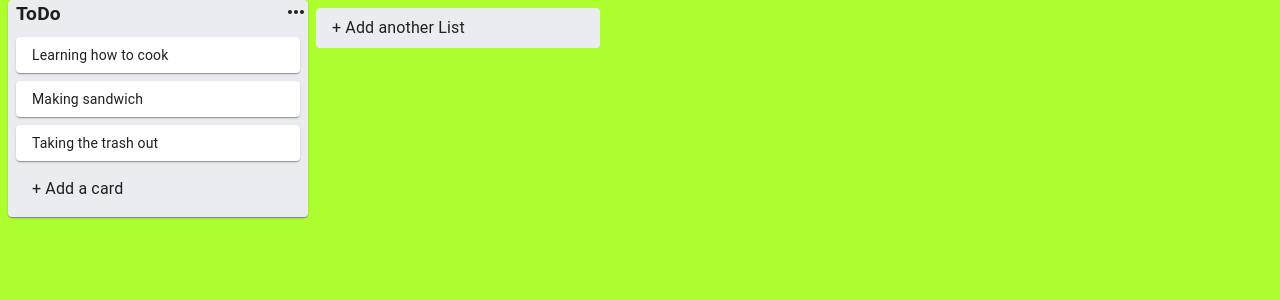
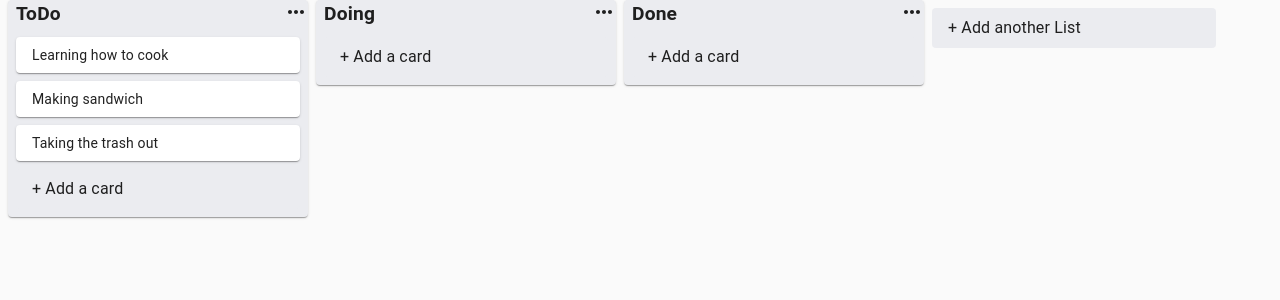
Before and after one commit to KateSeo0826/ks_trello, a React (Create React App) app: page / in a window 1280 px wide. Shown: the top 300 px of the page. Built offline with nearby package versions, Linux system fonts and the light colour scheme.

Commit message:
drag and drop list

```diff
--- a/src/App.js
+++ b/src/App.js
@@ -1,25 +1,27 @@
 import React, { useState } from 'react';
-import {v4 as uuid} from 'uuid';
+import { v4 as uuid } from 'uuid';
 import InputContainer from './components/Input/InputContainer';
 import List from './components/List/List';
 import store from './Utils/store';
 import StoreApi from './Utils/storeApi'
 import { makeStyles } from '@material-ui/core/styles';
-import { DragDropContext } from 'react-beautiful-dnd';
-import { SentimentSatisfied } from '@material-ui/icons';
+import { DragDropContext, Droppable } from 'react-beautiful-dnd';
 
-const useStyle = makeStyles((theme)=> ({
+const useStyle = makeStyles((theme) => ({
   root: {
+    minHeight: '100vh',
+    background: 'greenyellow',
+    width: '100%',
+    overflowY: 'auto'
+  },
+  listContainer: {
     display: 'flex',
-    height: '100vh',
-    background: 'greenyellow',
-    overflowY:'auto'
   },
 }));
 export default function App() {
   const [data, setData] = useState(store);
   const classes = useStyle();
-  const addMoreCard = (title, listId) =>{
+  const addMoreCard = (title, listId) => {
     const newCardId = uuid();
     const newCard = {
       id: newCardId,
@@ -42,7 +44,7 @@
   const addMoreList = (title) => {
     const newListId = uuid();
     const newList = {
-      id:newListId,
+      id: newListId,
       title,
       cards: [],
     };
@@ -50,17 +52,17 @@
       listIds: [...data.listIds, newListId],
       lists: {
         ...data.lists,
-        [newListId]:newList,
-      }
+        [newListId]: newList,
+      },
     };
     setData(newState);
   };
-  const updateListTitle = (title, listId) =>{
-     const list =  data.lists[listId];
+  const updateListTitle = (title, listId) => {
+    const list = data.lists[listId];
     list.title = title;
     const newState = {
       ...data,
-      lists:{
+      lists: {
         ...data.lists,
         [listId]: list,
       },
@@ -68,39 +70,68 @@
     setData(newState);
   }
   const onDragEnd = (result) => {
-    const {destination, source, draggableId } = result;
-    console.log("destination", destination, 'source', source, draggableId);
-    if(!destination){
+    const { destination, source, draggableId, type } = result;
+    console.log('destination', destination, 'source', source, draggableId);
+    if (!destination) {
+      return;
+    }
+
+    if (type === 'list') {
+      const newListIds = data.listIds;
+      newListIds.splice(source.index, 1);
+      newListIds.splice(destination.index, 0, draggableId);
       return;
     }
     const sourceList = data.lists[source.droppableId];
     const destinationList = data.lists[destination.droppableId];
-    const draggingCard = sourceList.cards.filter((card) => card.is === draggableId)[0];
+    const draggingCard = sourceList.cards.filter((card) => card.id === draggableId)[0];
 
-    if(source.droppableId === destination.droppableId){
+    if (source.droppableId === destination.droppableId) {
       sourceList.cards.splice(source.index, 1)
       destinationList.cards.splice(destination.index, 0, draggingCard);
       const newState = {
         ...data,
-        lists:{
+        lists: {
           ...data.lists,
           [sourceList.id]: destinationList,
         },
       };
+      setData(newState);
+    } else {
+      sourceList.cards.splice(source.index, 1);
+      destinationList.cards.splice(destination.index, 0, draggingCard);
 
+      const newState = {
+        ...data,
+        lists: {
+          ...data.lists,
+          [sourceList.id]: sourceList,
+          [destinationList.id]: destinationList,
+        },
+      };
       setData(newState);
     }
   }
   return (
     <StoreApi.Provider value={{ addMoreCard, addMoreList, updateListTitle }}>
-      <DragDropContext onDrageND = {onDragEnd}>
-    <div className={classes.root}>
-      {data.listIds.map((listId)=>{
+      <DragDropContext onDragEnd={onDragEnd}>
+        <Droppable droppableId="app" type="list" direction="horizontal" >
+          {(provided) => (
+            <div
+              className={classes.listContainer}
+              ref={provided.innerRef}
+              {...provided.droppableProps}
+            >
+
+              {data.listIds.map((listId, index) => {
                 const list = data.lists[listId];
-        return <List list={list} key={listId}/>
+                return <List list={list} key={listId} index={index} />
               })}
-      <InputContainer type='list'/>
+              <InputContainer type="list" />
+              {provided.placeholder}
             </div>
+          )}
+        </Droppable>
       </DragDropContext>
     </StoreApi.Provider>
   );
--- a/src/Utils/store.js
+++ b/src/Utils/store.js
@@ -21,12 +21,20 @@
             title: 'ToDo',
             cards,
         },
+        'list-2':{
+            id: 'list-2',
+            title: 'Doing',
+            cards: [],
+        },
+         'list-3':{
+            id: 'list-3',
+            title: 'Done',
+            cards: [],
+        },
     },
-    listIds: ['list-1'],
-};
-    //     'list-2':{
-    //         id: 'list-2',
-    //         title: 'Doing',
+    listIds: ['list-1', 'list-2', 'list-3'],
+}
+
     //         cards: [
     //            {
     //                id: 'card-4',
--- a/src/components/List/List.js
+++ b/src/components/List/List.js
@@ -4,7 +4,7 @@
 import Title from './Title';
 import Card from './Card';
 import InputContainer from '../Input/InputContainer';
-import { Droppable } from 'react-beautiful-dnd';
+import { Draggable, Droppable } from 'react-beautiful-dnd';
 
 const useStyle = makeStyles((theme) => ({
     root: {
@@ -16,18 +16,22 @@
 
     }
 }))
-export default function List({ list }) {
+export default function List({ list, index }) {
     const classes = useStyle();
     return (
-        <div>
-
-            <Paper className={classes.root}>
+        <Draggable draggableId={list.id} index={index}>
+            {(provided) => (
+                <div {...provided.draggableProps} ref= {provided.innerRef}>
+            <Paper className={classes.root} {...provided.dragHandleProps}>
                 <CssBaseline />
                 <Title title={list.title} listId={list.id} />
                 <Droppable droppableId={list.id}>
                     {(provided) => (
                         <div
-                            ref={provided.innerRef} {...provided.droppableProps} className={classes.cardContainer}>
+                            ref={provided.innerRef}
+                            {...provided.droppableProps}
+                            className={classes.cardContainer}
+                            >
                             {list.cards.map((card, index) => (
                                 <Card key={card.id} card={card} index={index} />
                             ))}
@@ -38,5 +42,7 @@
                 <InputContainer listId={list.id} type='card' />
             </Paper>
         </div>
+            )}
+        </Draggable>
     );
 }
```
Lines whose indentation alone changed are shown as unchanged.
